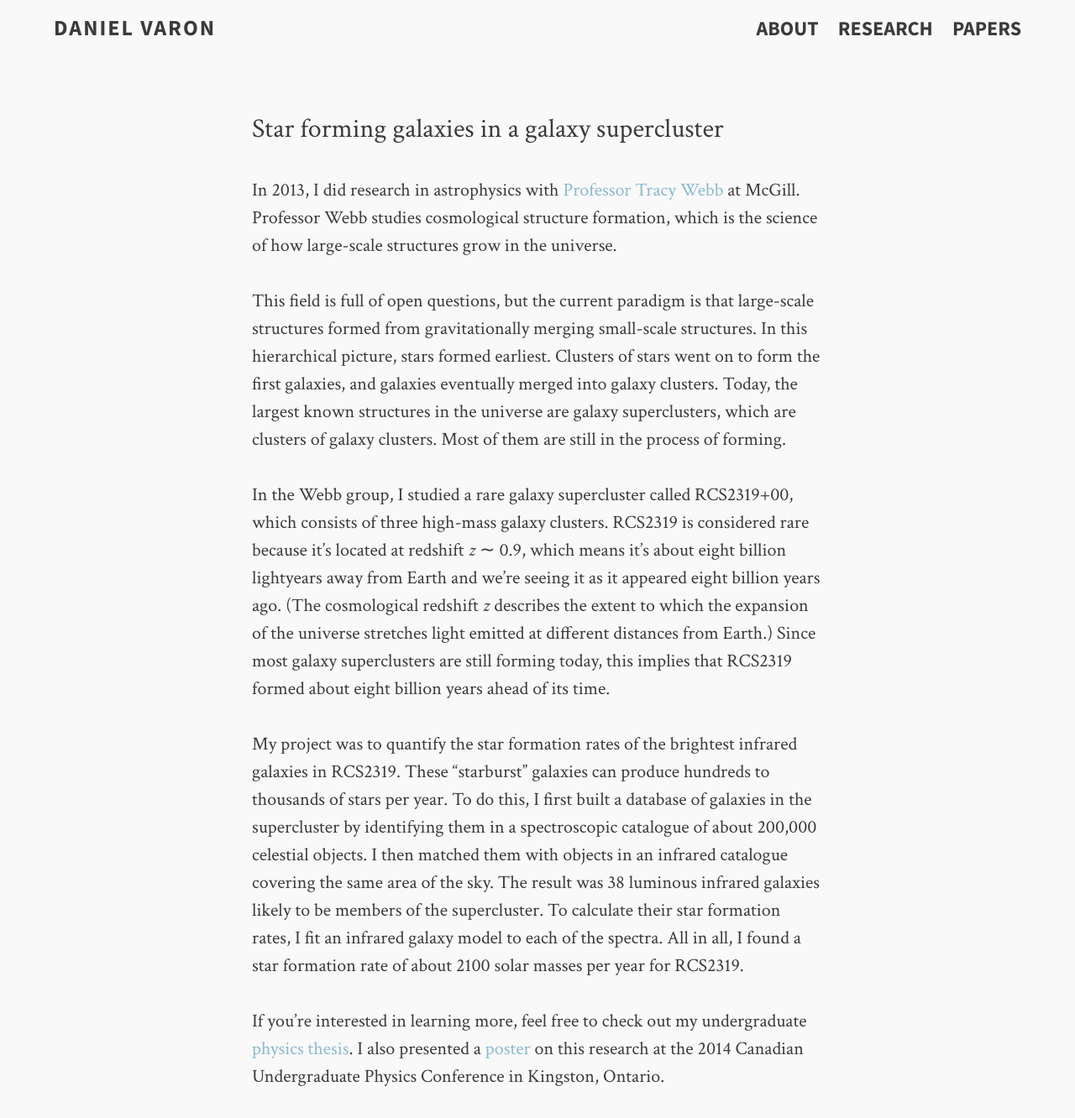
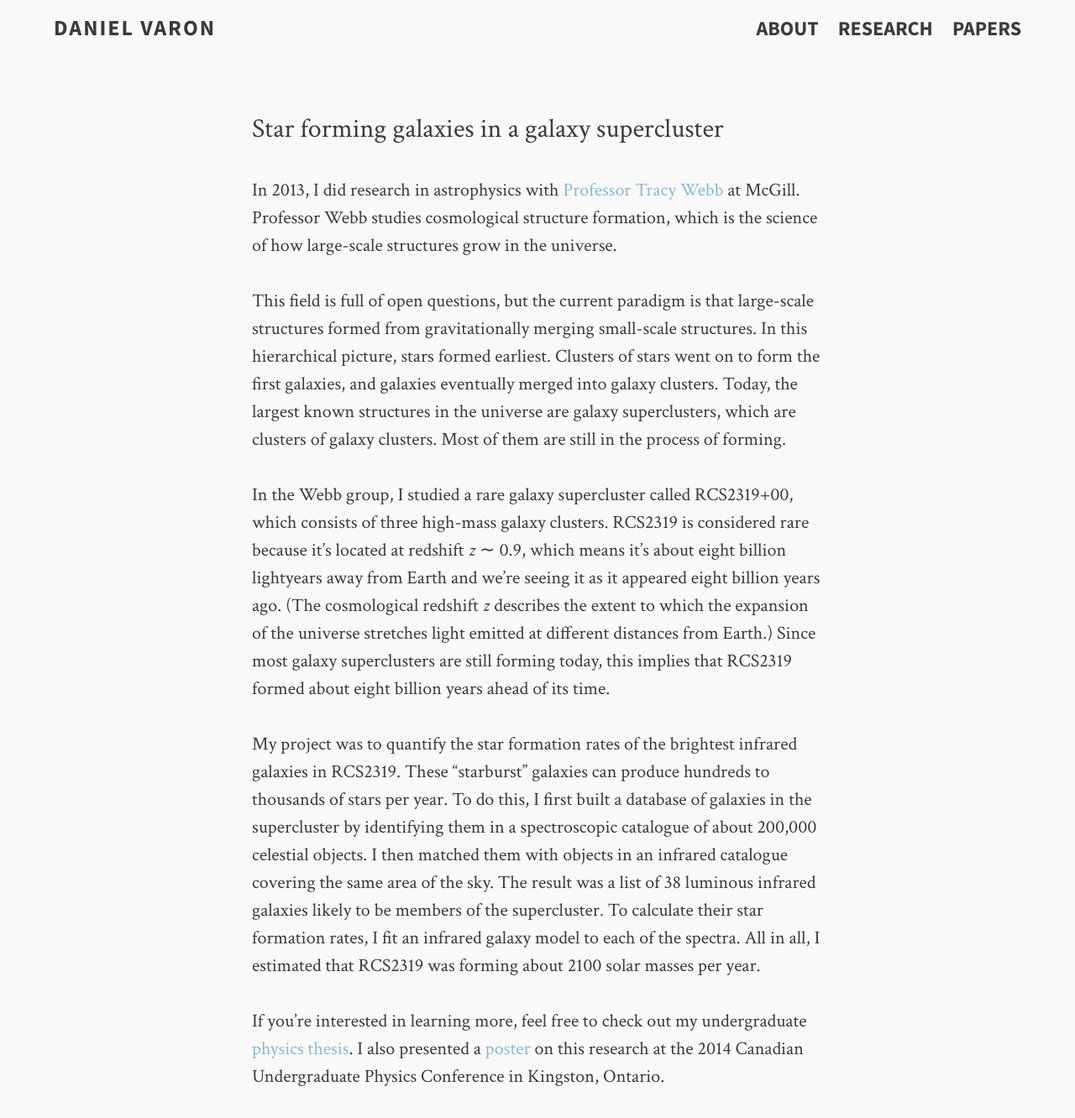
Before and after one commit to djvaron/djvaron.github.io, a Jekyll site: the page built from res_astro.md, in a window 1280 px wide. Shown: the whole page at 84% size. Built offline with Jekyll 4.4.1, drawn with Linux system fonts in a browser that asks for light colours.

Commit message:
edit astro research

```diff
--- a/res_astro.md
+++ b/res_astro.md
@@ -12,6 +12,6 @@
 
 In the Webb group, I studied a rare galaxy supercluster called RCS2319+00, which consists of three high-mass galaxy clusters. RCS2319 is considered rare because it's located at redshift *z* &sim; 0.9, which means it's about eight billion lightyears away from Earth and we're seeing it as it appeared eight billion years ago. (The cosmological redshift *z* describes the extent to which the expansion of the universe stretches light emitted at different distances from Earth.) Since most galaxy superclusters are still forming today, this implies that RCS2319 formed about eight billion years ahead of its time.
 
-My project was to quantify the star formation rates of the brightest infrared galaxies in RCS2319. These "starburst" galaxies can produce hundreds to thousands of stars per year. To do this, I first built a database of galaxies in the supercluster by identifying them in a spectroscopic catalogue of about 200,000 celestial objects. I then matched them with objects in an infrared catalogue covering the same area of the sky. The result was 38 luminous infrared galaxies likely to be members of the supercluster. To calculate their star formation rates, I fit an infrared galaxy model to each of the spectra. All in all, I found a star formation rate of about 2100 solar masses per year for RCS2319.
+My project was to quantify the star formation rates of the brightest infrared galaxies in RCS2319. These "starburst" galaxies can produce hundreds to thousands of stars per year. To do this, I first built a database of galaxies in the supercluster by identifying them in a spectroscopic catalogue of about 200,000 celestial objects. I then matched them with objects in an infrared catalogue covering the same area of the sky. The result was a list of 38 luminous infrared galaxies likely to be members of the supercluster. To calculate their star formation rates, I fit an infrared galaxy model to each of the spectra. All in all, I estimated that RCS2319 was forming about 2100 solar masses per year.
 
 If you're interested in learning more, feel free to check out my undergraduate [physics thesis](/honphysthesis.pdf). I also presented a [poster](/presentations/varon_poster_cupc2014.pdf) on this research at the 2014 Canadian Undergraduate Physics Conference in Kingston, Ontario.
```
